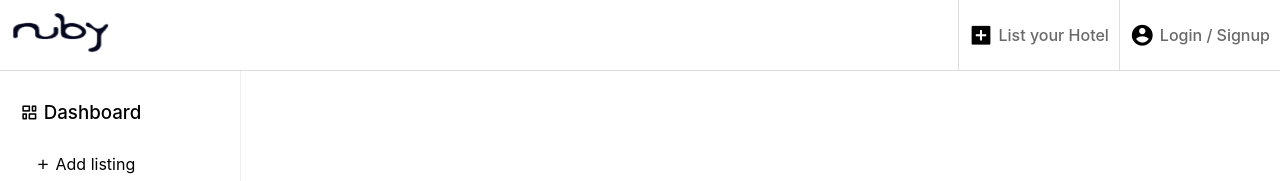
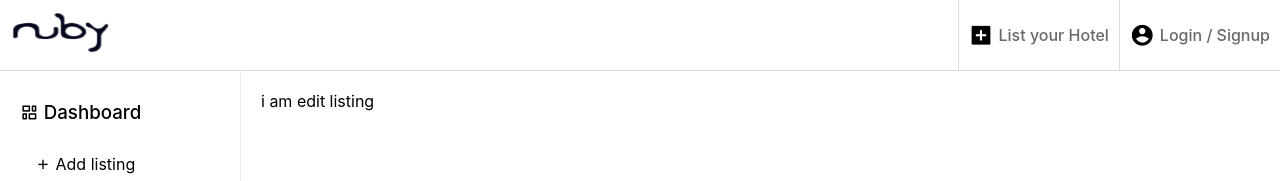
Before and after one commit to mysteryman123456/HBMS, a React (Create React App) app in the folder frontend/: page /hotel-admin-dashboard/edit-listing in a window 1280 px wide. Shown: the top 181 px of the page. Built offline with nearby package versions, Linux system fonts and the light colour scheme.

Commit message:
Save changes before rebasing

```diff
--- a/frontend/src/App.js
+++ b/frontend/src/App.js
@@ -10,6 +10,7 @@ import UserDashboard from "./Components/UserDashboard"
 import ProductPage from "./Components/ProductPage"
 import SearchPage from "./Components/SearchPage"
 import NotFound from "./Components/NotFound"
+import EditListing from './Components/EditListing';
 
 function App() {
   return (
@@ -23,6 +24,7 @@ function App() {
             <Route path="/user-dashboard" element={<UserDashboard />} />
             <Route path="/hotel-admin-dashboard/" element={<HotelAdminDashboard />}>
                 <Route path="add-listing" element={<HotelListing />} />
+                <Route path="edit-listing" element={<EditListing />} />
                 <Route index element={<HotelListing />} />
                 <Route path="*" element={<NotFound />} />
             </Route>
--- /dev/null
+++ b/frontend/src/Components/EditListing.jsx
@@ -0,0 +1,11 @@
+import React from 'react'
+
+const EditListing = () => {
+  return (
+    <div>
+      i am edit listing
+    </div>
+  )
+}
+
+export default EditListing
--- a/frontend/src/Components/HotelLisitng.jsx
+++ b/frontend/src/Components/HotelLisitng.jsx
@@ -2,6 +2,7 @@ import React, { useState , useEffect } from "react";
 
 const HoteListing = () => {
   const [hotelDetails, setHotelDetails] = useState({
+    seller_email : "nschldhl61@gmail.com",
     hotel_name: "",
     hotel_location: "",
     l_l : "",
```
